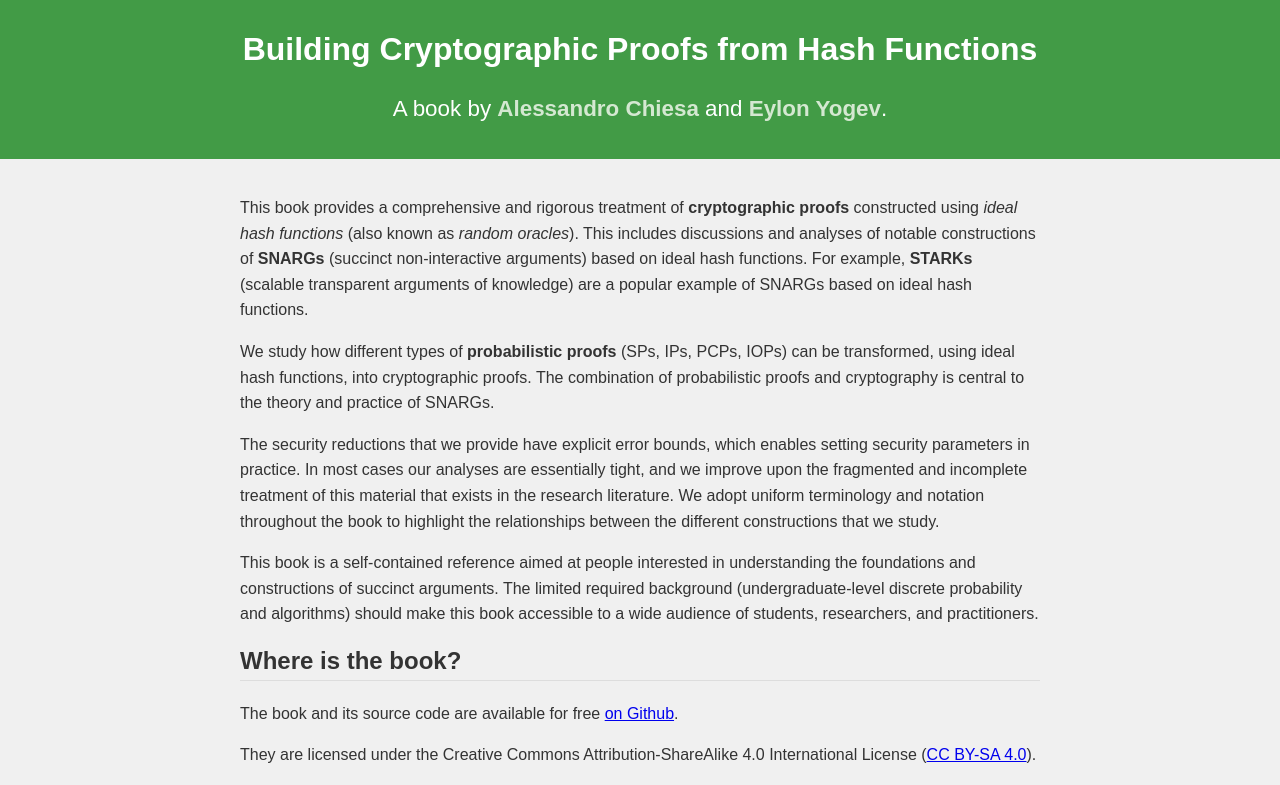
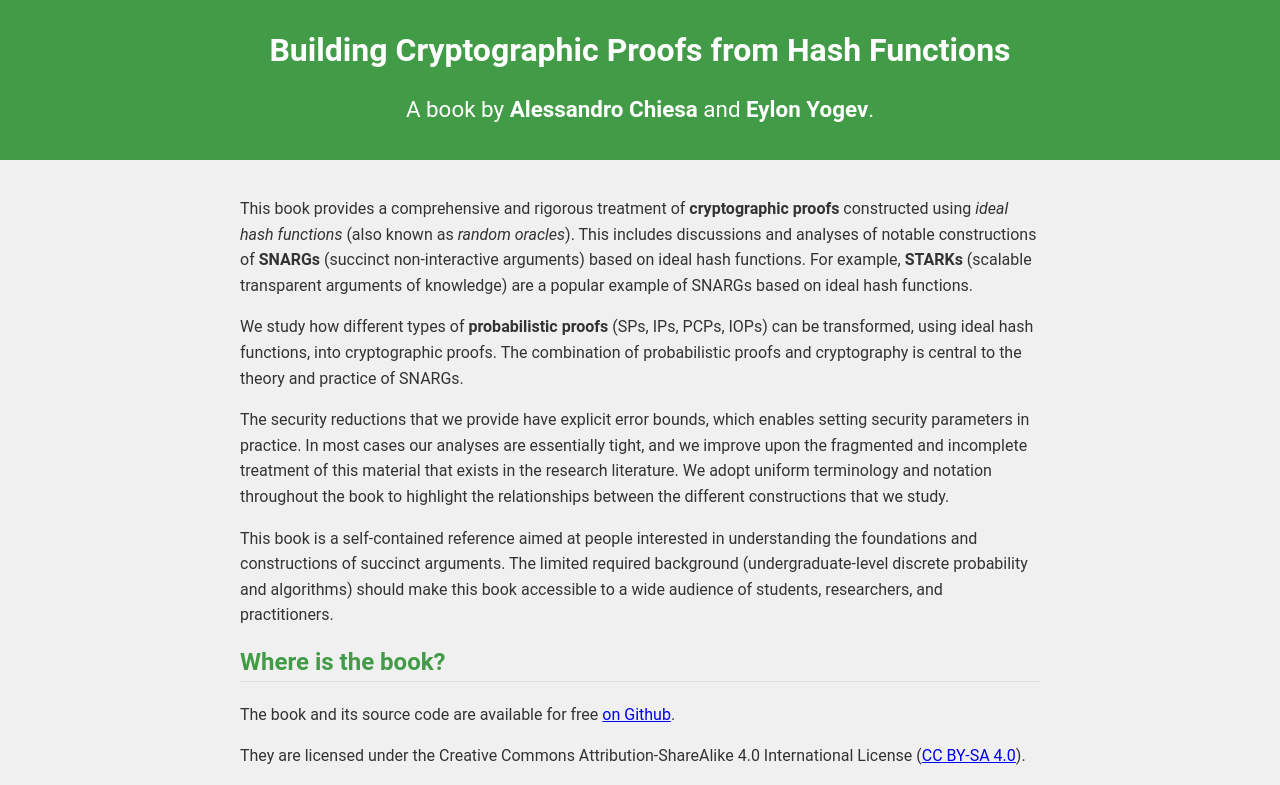
Before and after one commit to hash-based-snargs-book/hash-based-snargs-book.github.io, a plain HTML site: page index.html in a window 1280 px wide. Shown: the top 785 px of the page. Drawn offline with Linux system fonts and the light colour scheme.

Commit message:
Update index.html

```diff
--- a/index.html
+++ b/index.html
@@ -4,9 +4,10 @@
     <meta charset="UTF-8">
     <meta name="viewport" content="width=device-width, initial-scale=1.0">
     <title>Building Cryptographic Proofs from Hash Functions</title>
+
     <style>
         body {
-            font-family: Arial, sans-serif;
+            font-family: 'Roboto', sans-serif;
             margin: 0;
             padding: 0;
             background-color: #f0f0f0;
@@ -22,8 +23,9 @@
             font-size: 1.4em;
         }
         header p a {
-            color: #d4e8d1;
+            color: white;
             text-decoration: none;
+            font-weight: bold;
         }
         a:hover{ text-decoration: underline;}
         main {
@@ -40,6 +42,7 @@
         h2 {
             border-bottom: 1px solid #ddd;
             padding-bottom: 5px;
+            color: #429B46;
         }
         p {
             line-height: 1.6;
@@ -53,7 +56,7 @@
 <body>
     <header>
         <h1>Building Cryptographic Proofs from Hash Functions</h1>
-        <p>A book by <a href="https://ic-people.epfl.ch/~achiesa/" target="_blank"><b>Alessandro Chiesa</b></a> and <a href="https://www.eylonyogev.com/" target="_blank"><b>Eylon Yogev</b></a>.</p>
+        <p>A book by <a href="https://ic-people.epfl.ch/~achiesa/" target="_blank">Alessandro Chiesa</a> and <a href="https://www.eylonyogev.com/" target="_blank">Eylon Yogev</a>.</p>
     </header>
 
     <main>
@@ -67,9 +70,9 @@
 
         <h2>Where is the book?</h2>
 
-        <p>The book and its source code are available for free <a href="https://github.com/hash-based-snargs-book/hash-based-snargs-book">on Github</a>.</p>
+        <p>The book and its source code are available for free <a href="https://github.com/hash-based-snargs-book/hash-based-snargs-book" target="_blank">on Github</a>.</p>
 
-        <p>They are licensed under the Creative Commons Attribution-ShareAlike 4.0 International License (<a href="https://creativecommons.org/licenses/by-sa/4.0/">CC BY-SA 4.0</a>).</p>
+        <p>They are licensed under the Creative Commons Attribution-ShareAlike 4.0 International License (<a href="https://creativecommons.org/licenses/by-sa/4.0/" target="_blank">CC BY-SA 4.0</a>).</p>
 
         <h2>Contents</h2>
 
```
